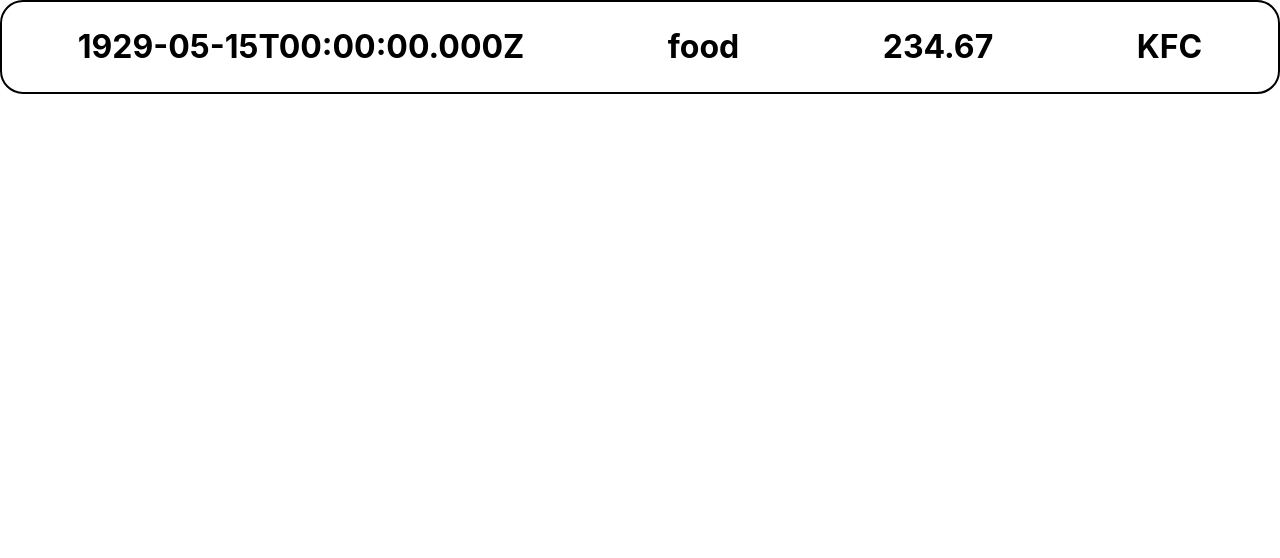
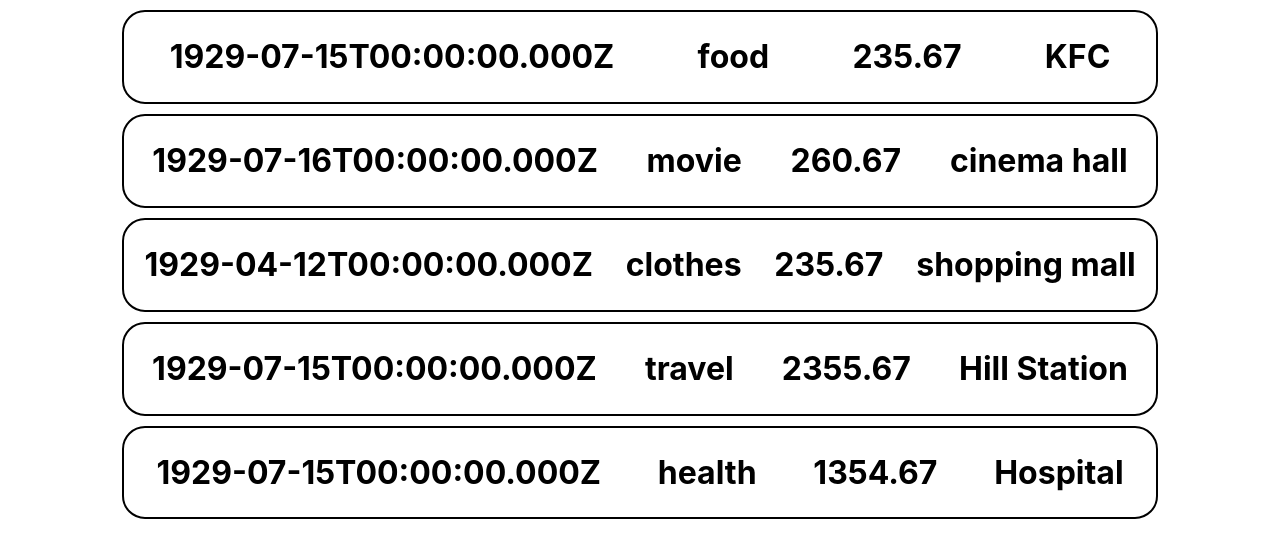
Before and after one commit to amant2904/React-Expense-tracker, a React (Create React App) app: page / in a window 1280 px wide. Shown: the top 558 px of the page. Built offline with nearby package versions, Linux system fonts and the light colour scheme.

Commit message:
using loop inside jsx to show expense items

```diff
--- a/src/App.js
+++ b/src/App.js
@@ -2,8 +2,52 @@
 import ExpenseItem from './components/ExpenseItem.js';
 
 function App() {
+  const expenses = [{
+    key: 1,
+    date: new Date(23, 12, 2023),
+    item: "food",
+    cost: 235.67,
+    locationOfExpenditure: "KFC"
+  },
+  {
+    key: 2,
+    date: new Date(23, 12, 2024),
+    item: "movie",
+    cost: 260.67,
+    locationOfExpenditure: "cinema hall"
+  },
+  {
+    key: 3,
+    date: new Date(23, 9, 2021),
+    item: "clothes",
+    cost: 235.67,
+    locationOfExpenditure: "shopping mall"
+  },
+  {
+    key: 4,
+    date: new Date(23, 12, 2023),
+    item: "travel",
+    cost: 2355.67,
+    locationOfExpenditure: "Hill Station"
+  },
+  {
+    key: 5,
+    date: new Date(23, 12, 2023),
+    item: "health",
+    cost: 1354.67,
+    locationOfExpenditure: "Hospital"
+  }]
   return (
-    <ExpenseItem />
+    <>
+      {/* <ExpenseItem date={expenses[0].date} item={expenses[0].item} cost={expenses[0].cost} locationOfExpenditure={expenses[0].locationOfExpenditure} />
+      <ExpenseItem date={expenses[1].date} item={expenses[1].item} cost={expenses[1].cost} locationOfExpenditure={expenses[1].locationOfExpenditure} />
+      <ExpenseItem date={expenses[2].date} item={expenses[2].item} cost={expenses[2].cost} locationOfExpenditure={expenses[2].locationOfExpenditure} />
+      <ExpenseItem date={expenses[3].date} item={expenses[3].item} cost={expenses[3].cost} locationOfExpenditure={expenses[3].locationOfExpenditure} />
+      <ExpenseItem date={expenses[4].date} item={expenses[4].item} cost={expenses[4].cost} locationOfExpenditure={expenses[4].locationOfExpenditure} /> */}
+      {expenses.map((expenses) => {
+        return <ExpenseItem Key={expenses.key} date={expenses.date} item={expenses.item} cost={expenses.cost} locationOfExpenditure={expenses.locationOfExpenditure} />
+      })}
+    </>
   );
 }
 
--- a/src/components/ExpenseItem.js
+++ b/src/components/ExpenseItem.js
@@ -1,18 +1,14 @@
 import React from 'react'
 import "./expenseItem.css"
 
-export default function ExpenseItem() {
-    const expenseDate = new Date(23, 10, 2023);
-    const expenseItem = "food"
-    const expenseCost = 234.67
-    const locationOfExpenditure = "KFC"
+export default function ExpenseItem(props) {
     return (
         <>
             <div className='main_div'>
-                <h1>{expenseDate.toISOString()}</h1>
-                <h1>{expenseItem}</h1>
-                <h1>{expenseCost}</h1>
-                <h1>{locationOfExpenditure}</h1>
+                <h1>{props.date.toISOString()}</h1>
+                <h1>{props.item}</h1>
+                <h1>{props.cost}</h1>
+                <h1>{props.locationOfExpenditure}</h1>
             </div>
         </>
     )
--- a/src/components/expenseItem.css
+++ b/src/components/expenseItem.css
@@ -4,4 +4,6 @@
     padding: 4px;
     justify-content: space-around;
     border-radius: 23px;
+    width: 80vw;
+    margin: 10px auto;
 }
```
